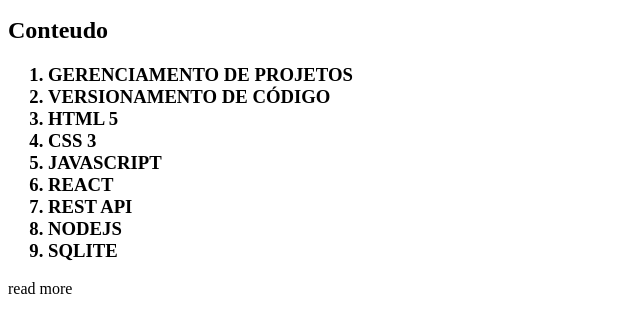
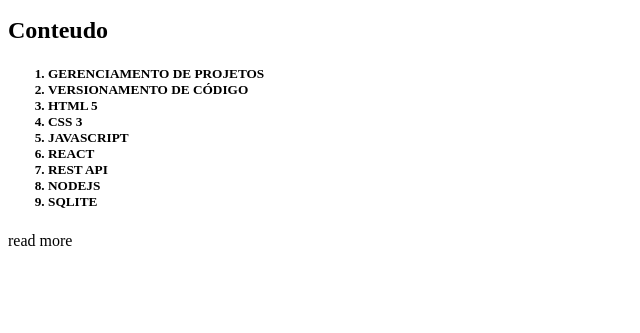
Before and after one commit to Maria-Elena-Zamora-Hernandez1991/Toti.Maria, a plain HTML site: page toti/index.html in a window 1280 px wide. Shown: the part 155-488 px from the top of the page, without its empty margins (0-640 px from the left). Drawn offline with Linux system fonts and the light colour scheme.

Commit message:
se modifico el tipo de titulo de la lista ordenada

```diff
--- a/toti/index.html
+++ b/toti/index.html
@@ -15,7 +15,7 @@
             <li>about</li>
         </ul></nav>
         <main><h2>Conteudo</h2>
-        <p><h3><ol>
+        <p><h5><ol>
             <li>GERENCIAMENTO DE PROJETOS</li>
             <li>VERSIONAMENTO DE CÓDIGO</li>
             <li>HTML 5</li>
@@ -25,7 +25,7 @@
             <li>REST API</li>
             <li>NODEJS</li>
             <li>SQLITE</li>
-        </ol></h3></p></main>
+        </ol></h5></p></main>
     </section>
     <footer>read more</footer>
 </body>
```
